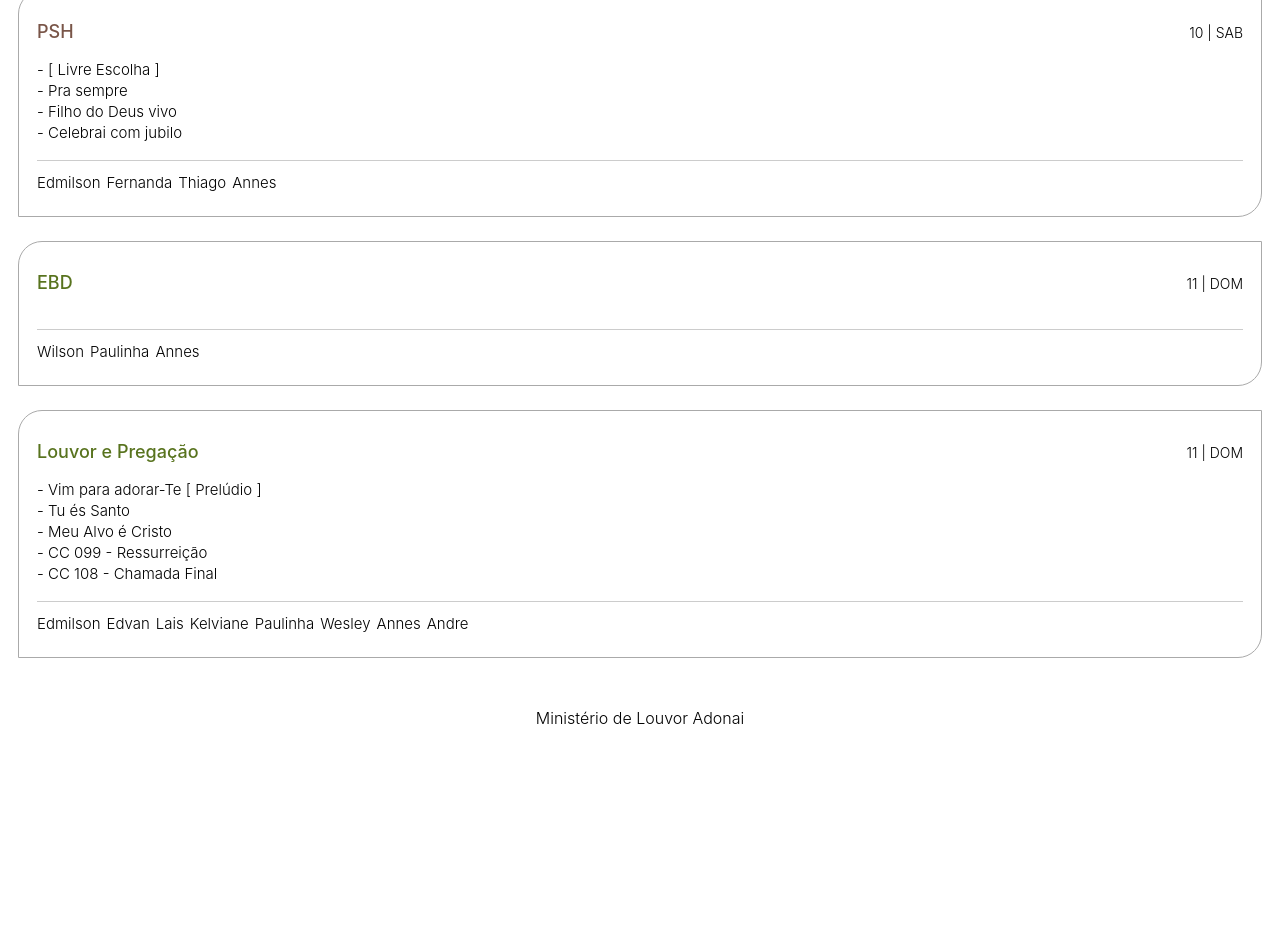
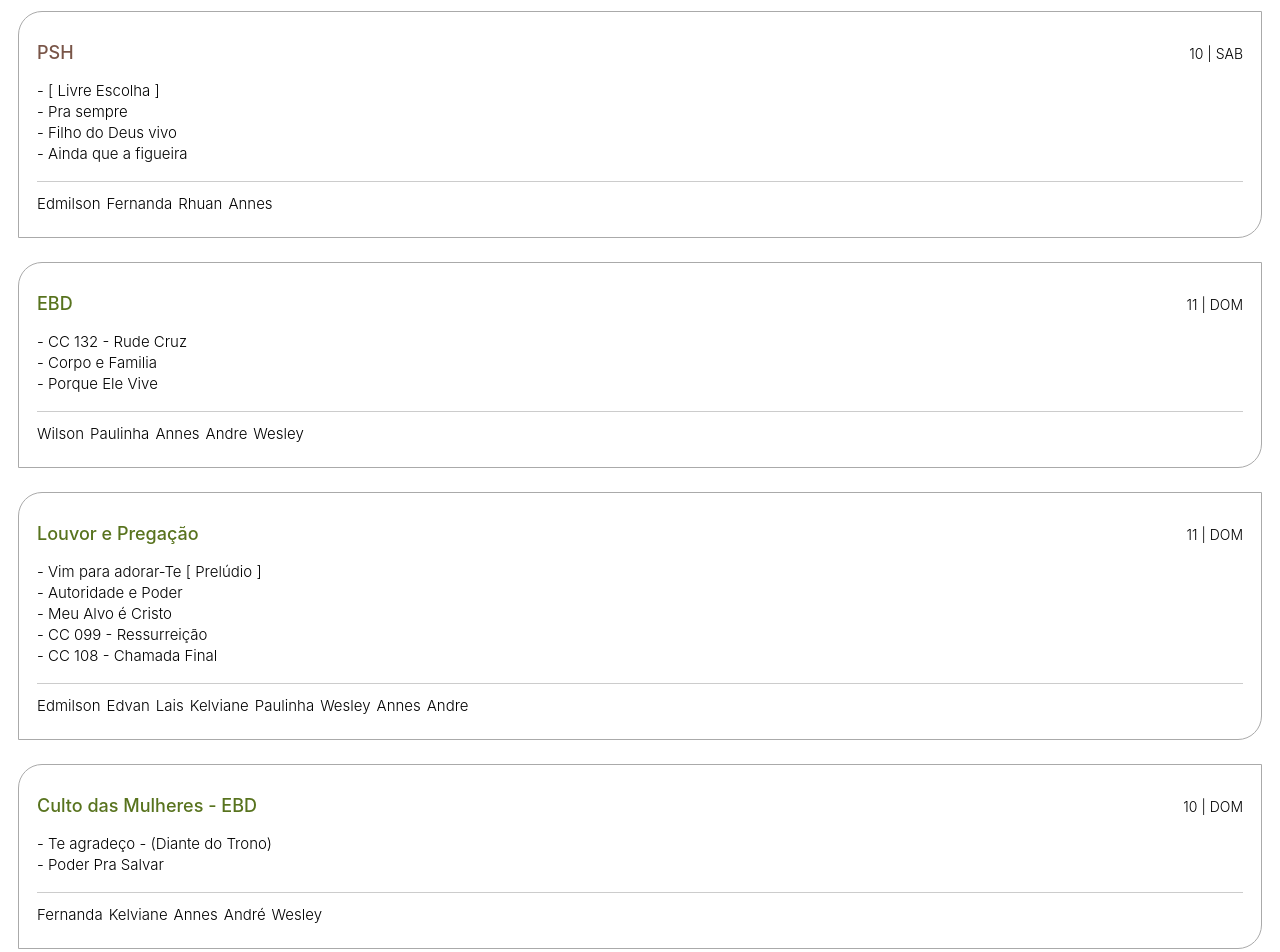
Before and after one commit to hupernikomen/scalepraise, a React (Create React App) app: page / in a window 1280 px wide. Shown: the part 540-1492 px from the top of the page. Before the commit the page ends 1302 px from the top, so only its background shows below. Built offline with nearby package versions, Linux system fonts and the light colour scheme.

Commit message:
melhorias

```diff
--- a/src/App.js
+++ b/src/App.js
@@ -42,10 +42,10 @@ export default function App() {
   const musicos = {
     instrumentistas: {
       sexta: ['Wesley', 'Andre'],
-      ebd: ['Annes']
+      ebd: ['Annes', 'Andre', 'Wesley']
     },
     vocalistas: {
-      oracaoedoutrina: ['Lidiane', 'Laís', 'Duda', 'Edvan'],
+      oracaoedoutrina: ['Lidiane', 'Duda', 'Edvan'],
       psh: [
         ['Edmilson', 'Fernanda'],
         ['Lidiane', 'Laís', 'Edvan'],
@@ -75,8 +75,7 @@ export default function App() {
     {
       culto: 'Doutrina / Oração',
       data: proximo(5),
-      // louvores: [buscaLouvores('sexta', 'Warley', contSemana), buscaLouvores('sexta', 'Warley', contSemana + 1)],
-      louvores: ['LIVRE ESCOLHA'],
+      louvores: [buscaLouvores('preludio', 'Andre', contSemana), buscaLouvores('comunhao', 'Andre', contSemana + 1)],
       vocalistas: musicos.vocalistas.oracaoedoutrina,
       instrumentistas: musicos.instrumentistas.sexta,
       status: moment(proximo(5)).startOf('isoWeek').format('ww') === contSemana
@@ -84,7 +83,7 @@ export default function App() {
     {
       data: proximo(0),
       culto: numeroDeDomingosMes() === numeroDaSemana() ? 'EBD com Ceia' : 'EBD',
-      louvores: [],
+      louvores: ['CC 132 - Rude Cruz', 'Corpo e Familia', 'Porque Ele Vive'],
       vocalistas: musicos.vocalistas.ebd,
       instrumentistas: musicos.instrumentistas.ebd,
       status: moment(proximo(0)).startOf('isoWeek').format('ww') === contSemana
@@ -108,18 +107,18 @@ export default function App() {
         buscaLouvores('comunhao', tocadorPSH, contSemana + 3)
       ],
       vocalistas: musicos.vocalistas.psh[0], // ALTERAR INDICE
-      instrumentistas: ['Thiago', 'Annes'], // ALTERAR NOMES
+      instrumentistas: [tocadorPSH, 'Annes'], // ALTERAR NOMES
       status: moment(proximo(6)).startOf('isoWeek').format('ww') === contSemana
-    }
+    },
     // ________________________________________
 
-    // {
-    //   data: converteData('20/1/2024'),
-    //   culto: 'Culto Todos os Santos',
-    //   louvores: [buscaLouvores('preludio', 'Thiago', contSemana), buscaLouvores('primeiromomento', 'Thiago', contSemana + 1), buscaLouvores('comunhao', 'Thiago', contSemana + 3)],
-    //   vocalistas: ['Edmilson', 'Laís', 'Lidiane'],
-    //   instrumentistas: ['Annes', 'Thiago']
-    // },
+    {
+      data: converteData('10/3/2024'),
+      culto: 'Culto das Mulheres - EBD',
+      louvores: ['Te agradeço - (Diante do Trono)', 'Poder Pra Salvar'],
+      vocalistas: ['Fernanda', 'Kelviane'],
+      instrumentistas: ['Annes', 'André', 'Wesley']
+    }
     // {
     //   data: converteData('20/1/2024'),
     //   culto: 'PSH',
--- a/src/utils/louvores.json
+++ b/src/utils/louvores.json
@@ -1,33 +1,14 @@
 [
   { "tipo": "preludio", "tom": "D", "louvor": "Bom estarmos aqui", "tocadores": ["Andre"] },
+  { "tipo": "preludio", "tom": "C", "louvor": "Renova-me", "tocadores": ["Andre", "Warley", "Thiago"] },
   { "tipo": "preludio", "tom": "F#m", "louvor": "Em Espírito em verdade", "tocadores": ["Andre", "Thiago"] },
-  { "tipo": "preludio", "tom": "C", "louvor": "Renova-me", "tocadores": ["Andre", "Warley", "Thiago"] },
   { "tipo": "preludio", "tom": "F", "louvor": "Não ha Deus maior", "tocadores": ["Andre"] },
   { "tipo": "preludio", "tom": "D", "louvor": "Vem, esta é a hora (Nova)", "tocadores": ["Andre", "Thiago"] },
   { "tipo": "preludio", "tom": "", "louvor": "Vim para adorar-Te", "tocadores": ["Andre", "Warley", "Thiago"] },
   { "tipo": "preludio", "tom": "", "louvor": "Me derramar", "tocadores": ["Thiago"] },
+  { "tipo": "preludio", "tom": "", "louvor": "Deus esta aqui", "tocadores": ["Andre"] },
   { "tipo": "preludio", "tom": "E", "louvor": "Jesus em Tua presença", "tocadores": ["Andre", "Thiago", "Warley"] },
   { "tipo": "preludio", "tom": "", "louvor": "Digno de Glória", "tocadores": ["Warley"] },
-  { "tipo": "preludio", "tom": "", "louvor": "Deus esta aqui", "tocadores": ["Andre"] },
-
-  { "tipo": "sexta", "tom": "", "louvor": "Vim para adorar-Te", "tocadores": ["Warley"] },
-  { "tipo": "sexta", "tom": "G", "louvor": "Digno de Glória", "tocadores": ["Warley"] },
-  { "tipo": "sexta", "tom": "E", "louvor": "Jesus em Tua presença", "tocadores": ["Warley"] },
-  { "tipo": "sexta", "tom": "", "louvor": "Deus esta aqui", "tocadores": ["Warley"] },
-  { "tipo": "sexta", "tom": "Am", "louvor": "Ao único", "tocadores": ["Warley"] },
-  { "tipo": "sexta", "tom": "C", "louvor": "Renova-me", "tocadores": ["Warley"] },
-  { "tipo": "sexta", "tom": "Bm", "louvor": "Maranata", "tocadores": ["Warley"] },
-  { "tipo": "sexta", "tom": "", "louvor": "Jesus é o caminho", "tocadores": ["Warley"] },
-  { "tipo": "sexta", "tom": "", "louvor": "Eu navegarei", "tocadores": ["Warley"] },
-  { "tipo": "sexta", "tom": "", "louvor": "Te agradeço - Kleber Lucas", "tocadores": ["Warley", "Andre"] },
-  { "tipo": "sexta", "tom": "", "louvor": "Todavia me alegrarei", "tocadores": ["Warley"] },
-  { "tipo": "sexta", "tom": "", "louvor": "Ele não desiste de você", "tocadores": ["Warley"] },
-  { "tipo": "sexta", "tom": "", "louvor": "Pra sempre", "tocadores": ["Warley"] },
-  { "tipo": "sexta", "tom": "", "louvor": "Galileu", "tocadores": ["Warley"] },
-  { "tipo": "sexta", "tom": "", "louvor": "Deus Proverá", "tocadores": ["Warley"] },
-  { "tipo": "sexta", "tom": "", "louvor": "Filho do Deus vivo", "tocadores": ["Warley"] },
-  { "tipo": "sexta", "tom": "", "louvor": "Quero que valorize", "tocadores": ["Warley"] },
-  { "tipo": "sexta", "tom": "", "louvor": "Celebrai com jubilo", "tocadores": ["Warley"] },
 
   { "tipo": "primeiromomento", "tom": "Bb", "louvor": "Nada além do sangue", "tocadores": ["Andre", "Thiago", "Warley"] },
   { "tipo": "primeiromomento", "tom": "Am", "louvor": "Ao único", "tocadores": ["Andre", "Warley", "Thiago"] },
@@ -52,16 +33,16 @@
   { "tipo": "primeiromomento", "tom": "", "louvor": "Até que Ele venha", "tocadores": ["Thiago", "Andre", "Warley"] },
   { "tipo": "primeiromomento", "tom": "", "louvor": "Deus Proverá", "tocadores": ["Warley"] },
   { "tipo": "primeiromomento", "tom": "", "louvor": "Canção do Apocalipse", "tocadores": ["Warley", "Andre", "Thiago"] },
+  { "tipo": "primeiromomento", "tom": "", "louvor": "Tu és Santo", "tocadores": ["Andre"] },
   { "tipo": "primeiromomento", "tom": "", "louvor": "Autoridade e Poder", "tocadores": ["Thiago", "Andre"] },
-  { "tipo": "primeiromomento", "tom": "", "louvor": "Tu és Santo", "tocadores": ["Andre"] },
 
   { "tipo": "comunhao", "tom": "", "louvor": "Galileu", "tocadores": ["Warley", "Rhuan"] },
   { "tipo": "comunhao", "tom": "", "louvor": "Filho do Deus vivo", "tocadores": ["Warley", "Rhuan"] },
   { "tipo": "comunhao", "tom": "", "louvor": "Meu Alvo é Cristo", "tocadores": ["Andre"] },
-  { "tipo": "comunhao", "tom": "", "louvor": "Celebrai com jubilo", "tocadores": ["Rhuan", "Andre", "Warley"] },
+  { "tipo": "comunhao", "tom": "", "louvor": "Ainda que a figueira", "tocadores": ["Andre", "Rhuan"] },
   { "tipo": "comunhao", "tom": "", "louvor": "A alegria está no coração", "tocadores": ["Thiago"] },
   { "tipo": "comunhao", "tom": "D", "louvor": "Celebrai a Cristo", "tocadores": ["Andre", "Warley", "Thiago"] },
-  { "tipo": "comunhao", "tom": "", "louvor": "Ainda que a figueira", "tocadores": ["Andre", "Rhuan"] },
+  { "tipo": "comunhao", "tom": "", "louvor": "Celebrai com jubilo", "tocadores": ["Rhuan", "Andre", "Warley"] },
   { "tipo": "comunhao", "tom": "", "louvor": "Quero que valorize", "tocadores": ["Andre", "Thiago", "Warley"] },
   { "tipo": "comunhao", "tom": "", "louvor": "Nosso General", "tocadores": ["Rhuan", "Thiago", "Andre"] },
   { "tipo": "comunhao", "tom": "", "louvor": "Deus é o meu refúgio", "tocadores": ["Andre"] },
```
